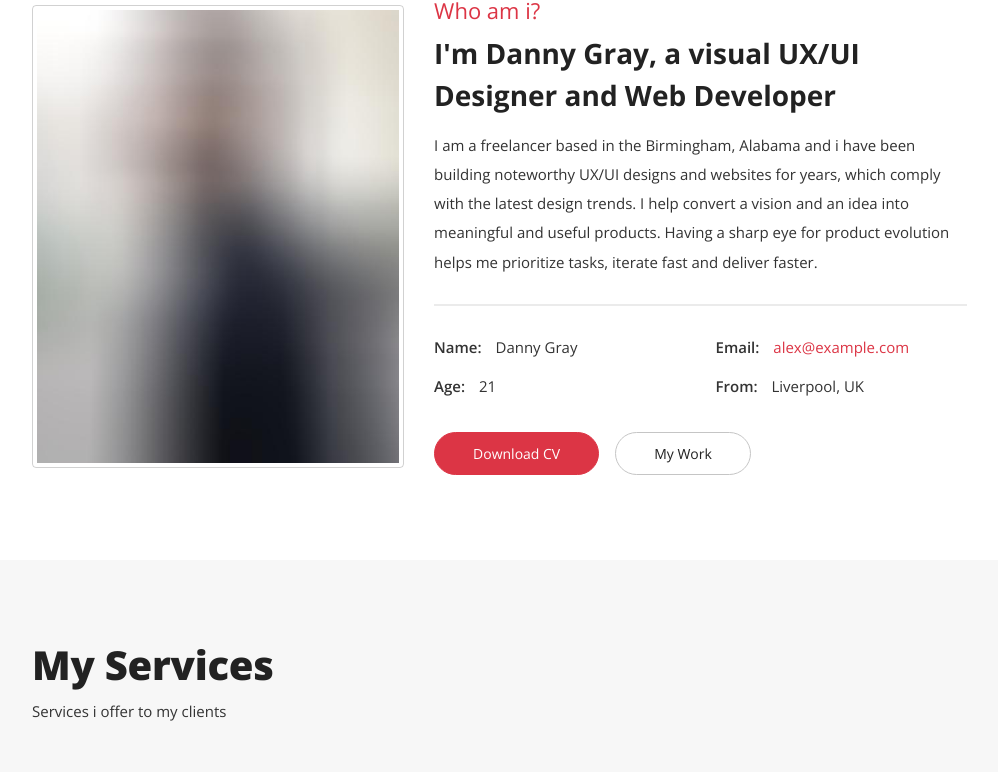
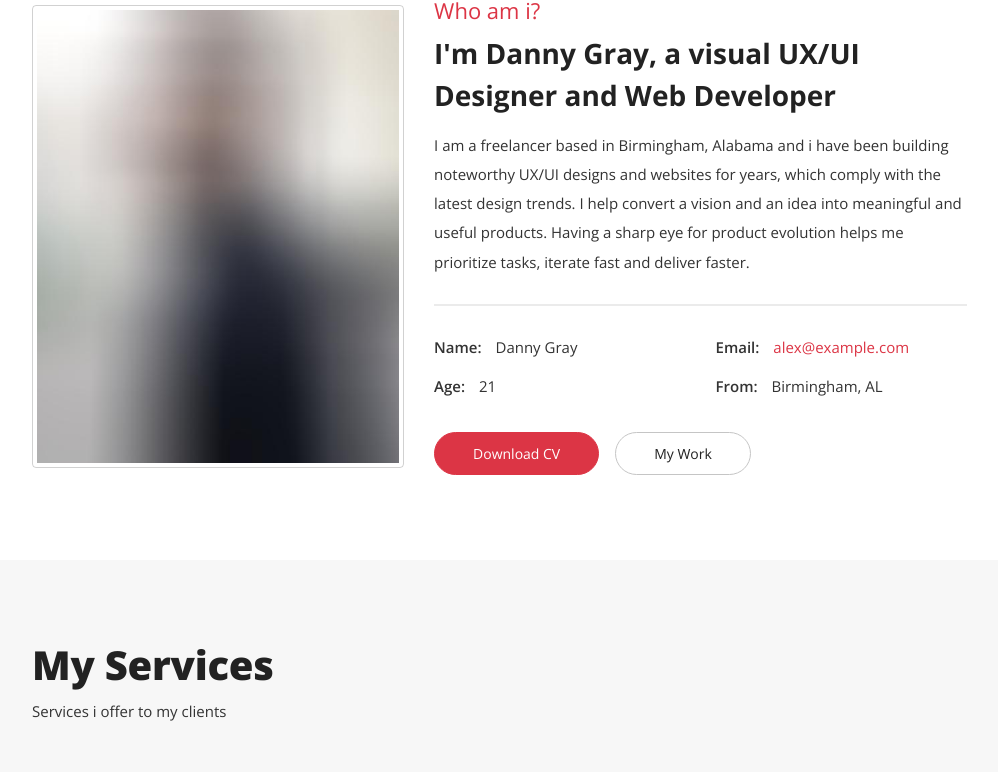
Before and after one commit to dgraycodes/KajabiPortfolio, a plain HTML site: page index.html in a window 1280 px wide. Shown: the part 1017-1789 px from the top of the page, without its empty margins (258-1256 px from the left). Drawn offline with nearby package versions, Linux system fonts and the light colour scheme.

Commit message:
changed more verbiage

```diff
--- a/index.html
+++ b/index.html
@@ -101,7 +101,7 @@
                 <h2 class="content-subtitle">Who am i?</h2>
                 <h6 class="content-title">I'm Danny Gray, a visual UX/UI Designer and Web Developer</h6>
                 <div class="content-description">
-                  <p>I am a freelancer based in the Birmingham, Alabama and i have been building noteworthy UX/UI designs and websites for years, which comply with the latest design trends. I help convert a vision and an idea into meaningful and useful products. Having a sharp eye for product evolution helps me prioritize tasks, iterate fast and deliver faster.</p>
+                  <p>I am a freelancer based in Birmingham, Alabama and i have been building noteworthy UX/UI designs and websites for years, which comply with the latest design trends. I help convert a vision and an idea into meaningful and useful products. Having a sharp eye for product evolution helps me prioritize tasks, iterate fast and deliver faster.</p>
                 </div>
                 <address class="content-info">
                   <div class="row">
@@ -117,7 +117,7 @@
                       <p>21</p>
                     </div>
                     <div class="col-12 col-md-6 single-info"><span>From:</span>
-                      <p>Liverpool, UK</p>
+                      <p>Birmingham, AL</p>
                     </div>
                   </div>
                 </address><a class="btn content-download button-main button-scheme" href="#0" role="button">Download CV</a><a class="btn content-work button-main" data-scroll="" href="#portfolio-area" role="button">My Work</a>
```
